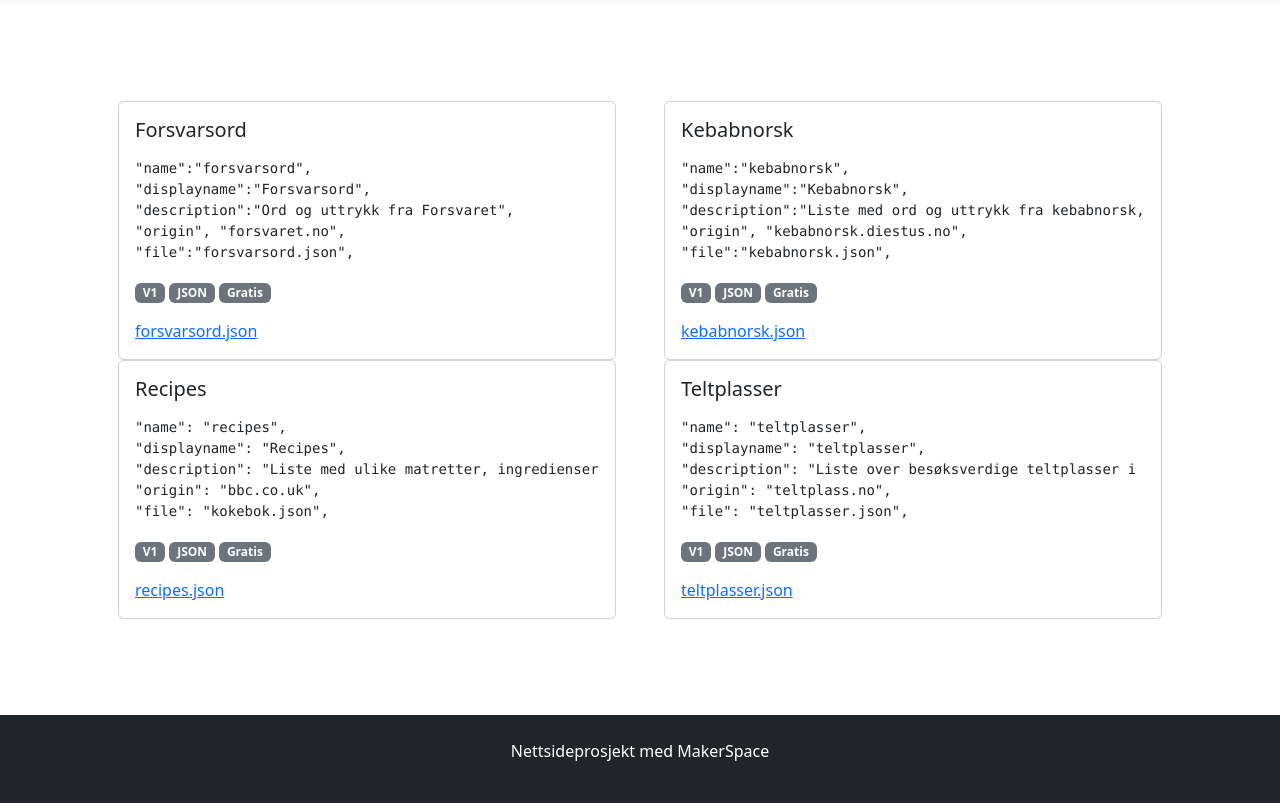
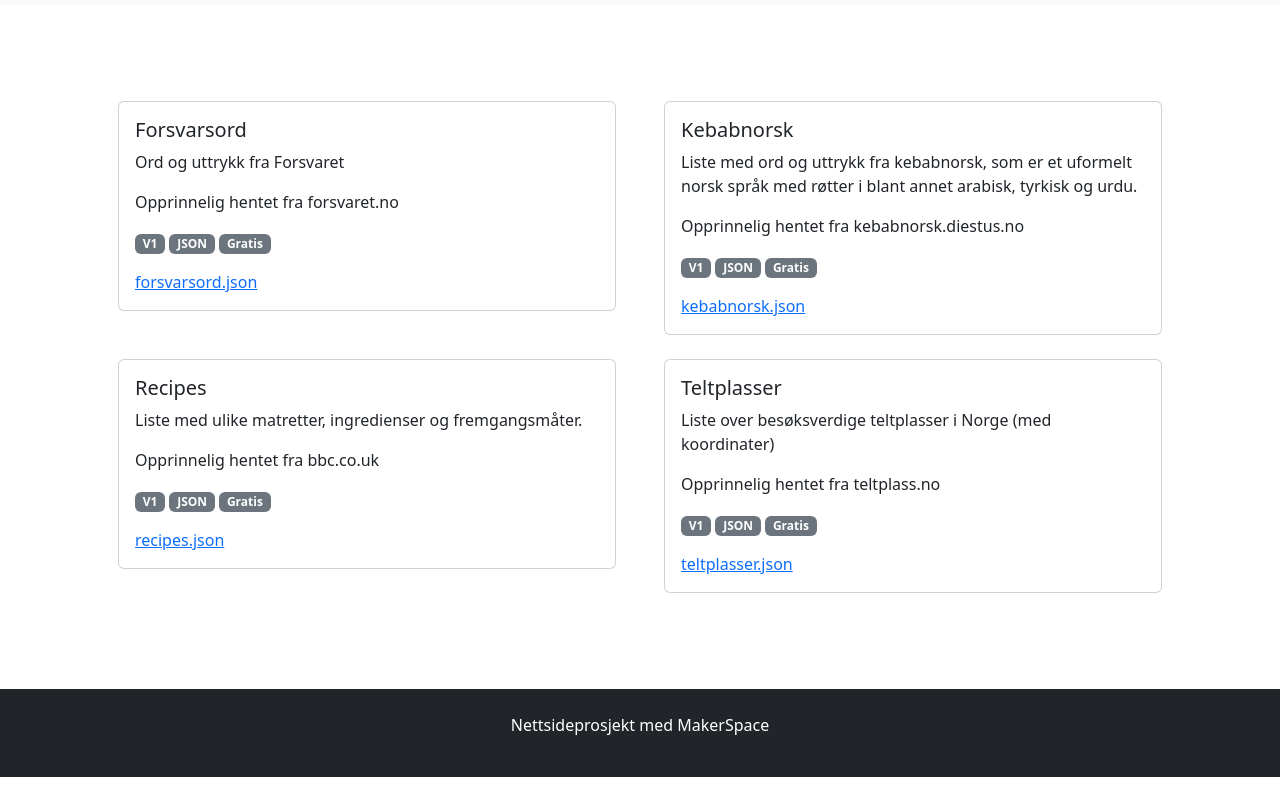
Before and after one commit to ItsMeBrille/datasets, a plain HTML site: page index.html in a window 1280 px wide. Shown: the part 51-854 px from the top of the page. After the commit the page ends 828 px from the top, so only its background shows below. Drawn offline with Linux system fonts and the light colour scheme.

Commit message:
styled cards in list

```diff
--- a/index.html
+++ b/index.html
@@ -1,5 +1,6 @@
 <!DOCTYPE html>
 <html lang="en">
+
 <head>
     <meta charset="utf-8" />
     <meta name="viewport" content="width=device-width, initial-scale=1, shrink-to-fit=no" />
@@ -7,23 +8,29 @@
     <meta name="author" content="" />
     <title>NordAPI</title>
     <!-- Bootstrap-->
-        <link href="static/css/bootstrap/bootstrap.min.css" rel="stylesheet"/>
+    <link href="static/css/bootstrap/bootstrap.min.css" rel="stylesheet" />
     <!-- Font Awesome icons-->
-        <link href="static/css/all.min.css" rel="stylesheet"/>
+    <link href="static/css/all.min.css" rel="stylesheet" />
 
 </head>
+
 <body class="d-flex flex-column min-vh-100">
 
     <!-- Top nav-->
     <nav class="navbar navbar-expand-lg navbar-light bg-light">
         <div class="container px-4 px-lg-5">
             <a class="navbar-brand" href="index.html">NordAPI</a>
-                <button class="navbar-toggler" type="button" data-bs-toggle="collapse" data-bs-target="#navbarSupportedContent" aria-controls="navbarSupportedContent" aria-expanded="false" aria-label="Toggle navigation"><span class="navbar-toggler-icon"></span></button>
+            <button class="navbar-toggler" type="button" data-bs-toggle="collapse"
+                data-bs-target="#navbarSupportedContent" aria-controls="navbarSupportedContent" aria-expanded="false"
+                aria-label="Toggle navigation"><span class="navbar-toggler-icon"></span></button>
             <div class="collapse navbar-collapse">
                 <ul class="navbar-nav me-auto mb-2 mb-lg-0 ms-lg-4">
-                        <li class="nav-item"><a class="nav-link" href="api/v1/">Version 1&nbsp;&nbsp;<i class="fa-solid fa-file-lines"></i></a></li>
-                        <li class="nav-item"><a class="nav-link" href="api/v2/">Version 2&nbsp;&nbsp;<i class="fa-solid fa-file-code"></i></a></li>
-                        <li class="nav-item"><a class="nav-link" href="about.html">Om prosjektet&nbsp;&nbsp;<i class="fa-solid fa-circle-info"></i></a></li>
+                    <li class="nav-item"><a class="nav-link" href="api/v1/">Version 1&nbsp;&nbsp;<i
+                                class="fa-solid fa-file-lines"></i></a></li>
+                    <li class="nav-item"><a class="nav-link" href="api/v2/">Version 2&nbsp;&nbsp;<i
+                                class="fa-solid fa-file-code"></i></a></li>
+                    <li class="nav-item"><a class="nav-link" href="about.html">Om prosjektet&nbsp;&nbsp;<i
+                                class="fa-solid fa-circle-info"></i></a></li>
                 </ul>
             </div>
         </div>
@@ -32,88 +39,83 @@
     <!-- API list -->
     <section class="py-lg-5">
         <div class="container px-4 px-lg-5 my-5">
-                <div class="row gx-4 gx-lg-5">
+            <div class="row g-4 gx-lg-5">
 
                 <!-- List element -->
-<div class="col-12 col-md-6"><div class="card"><div class="card-body">
+                <div class="col-12 col-md-6">
+                    <div class="card">
+                        <div class="card-body">
                             <h5 class="card-title">Forsvarsord</h5>
+                            <p class="card-text">Ord og uttrykk fra Forsvaret</p>
+                            <p class="card-text">Opprinnelig hentet fra forsvaret.no</p>
                             <p class="card-text">
-<pre>
-"name":"forsvarsord",
-"displayname":"Forsvarsord",
-"description":"Ord og uttrykk fra Forsvaret",
-"origin", "forsvaret.no",
-"file":"forsvarsord.json",
-</pre>
                                 <span class="badge text-bg-secondary">V1</span>
                                 <span class="badge text-bg-secondary">JSON</span>
                                 <span class="badge text-bg-secondary">Gratis</span>
                             </p>
                             <a href="api/v1/forsvarsord.json" class="stretched-link">forsvarsord.json</a>
-</div></div></div>
+                        </div>
+                    </div>
+                </div>
 
 
                 <!-- List element -->
-<div class="col-12 col-md-6"><div class="card"><div class="card-body">
+                <div class="col-12 col-md-6">
+                    <div class="card">
+                        <div class="card-body">
 
                             <h5 class="card-title">Kebabnorsk</h5>
+                            <p class="card-text">Liste med ord og uttrykk fra kebabnorsk, som er et uformelt norsk språk med røtter i blant annet arabisk, tyrkisk og urdu.</p>
+                            <p class="card-text">Opprinnelig hentet fra kebabnorsk.diestus.no</p>
                             <p class="card-text">
-<pre>
-"name":"kebabnorsk",
-"displayname":"Kebabnorsk",
-"description":"Liste med ord og uttrykk fra kebabnorsk, som er et uformelt norsk språk med røtter i blant annet arabisk, tyrkisk og urdu.",
-"origin", "kebabnorsk.diestus.no",
-"file":"kebabnorsk.json",
-</pre>
                                 <span class="badge text-bg-secondary">V1</span>
                                 <span class="badge text-bg-secondary">JSON</span>
                                 <span class="badge text-bg-secondary">Gratis</span>
                             </p>
 
                             <a href="api/v1/kebabnorsk.json" class="stretched-link">kebabnorsk.json</a>
-</div></div></div>
+                        </div>
+                    </div>
+                </div>
 
 
                 <!-- List element -->
-<div class="col-12 col-md-6"><div class="card"><div class="card-body">
+                <div class="col-12 col-md-6">
+                    <div class="card">
+                        <div class="card-body">
 
                             <h5 class="card-title">Recipes</h5>
+                            <p class="card-text">Liste med ulike matretter, ingredienser og fremgangsmåter.</p>
+                            <p class="card-text">Opprinnelig hentet fra bbc.co.uk</p>
                             <p class="card-text">
-<pre>
-"name": "recipes",
-"displayname": "Recipes",
-"description": "Liste med ulike matretter, ingredienser og fremgangsmåter.",
-"origin": "bbc.co.uk",
-"file": "kokebok.json",
-</pre>
                                 <span class="badge text-bg-secondary">V1</span>
                                 <span class="badge text-bg-secondary">JSON</span>
                                 <span class="badge text-bg-secondary">Gratis</span>
                             </p>
 
                             <a href="api/v1/recipes.json" class="stretched-link">recipes.json</a>
-</div></div></div>
+                        </div>
+                    </div>
+                </div>
 
 
                 <!-- List element -->
-<div class="col-12 col-md-6"><div class="card"><div class="card-body">
+                <div class="col-12 col-md-6">
+                    <div class="card">
+                        <div class="card-body">
 
                             <h5 class="card-title">Teltplasser</h5>
-<p class="card-text">
-<pre>
-"name": "teltplasser",
-"displayname": "teltplasser",
-"description": "Liste over besøksverdige teltplasser i Norge (med koordinater)",
-"origin": "teltplass.no",
-"file": "teltplasser.json",
-</pre>
+                            <p class="card-text">Liste over besøksverdige teltplasser i Norge (med koordinater)</p>
+                            <p class="card-text">Opprinnelig hentet fra teltplass.no</p>
                             <span class="badge text-bg-secondary">V1</span>
                             <span class="badge text-bg-secondary">JSON</span>
                             <span class="badge text-bg-secondary">Gratis</span>
                             </p>
 
                             <a href="api/v1/teltplasser.json" class="stretched-link">teltplasser.json</a>
-</div></div></div>
+                        </div>
+                    </div>
+                </div>
 
             </div>
         </div>
@@ -137,4 +139,5 @@
     <script type="text/javascript" src="static/js/script.js"></script>
 
 </body>
+
 </html>
```
Lines whose indentation alone changed are shown as unchanged.
